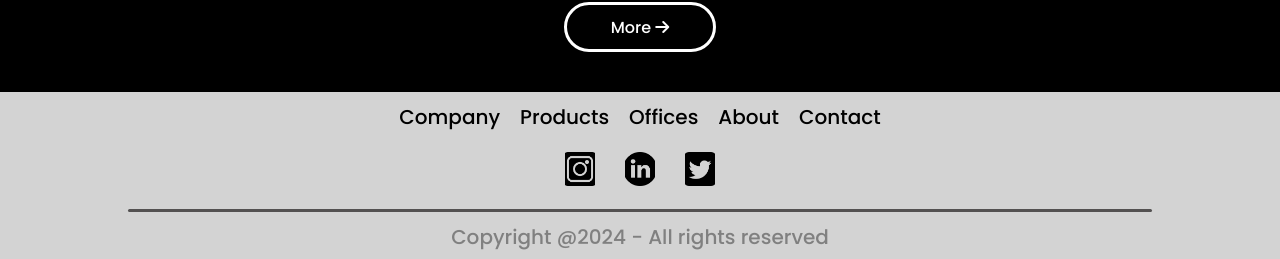
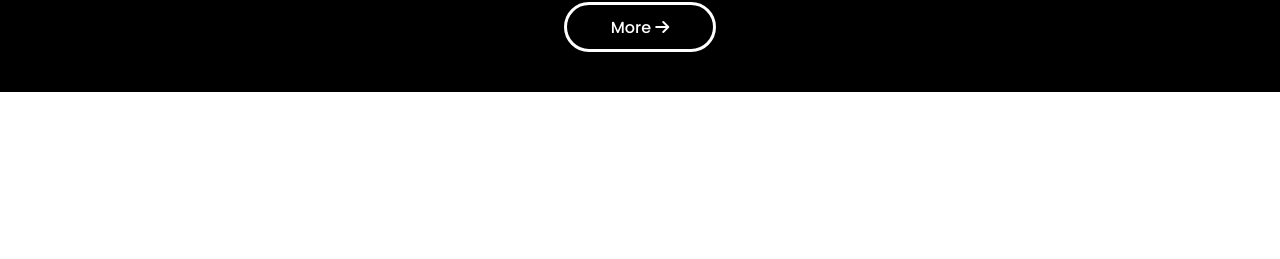
Before and after one commit to farhathullaM/Monumental, a React (Create React App) app: page / in a window 1280 px wide. Shown: the part 2823-3082 px from the top of the page. After the commit the page ends 2915 px from the top, so only its background shows below. Built offline with nearby package versions, Linux system fonts and the light colour scheme.

Commit message:
Path for showall page

```diff
--- a/src/App.js
+++ b/src/App.js
@@ -1,11 +1,11 @@
 import './App.css';
 import Navbar from './Components/Navbar/Navbar';
-import {BrowserRouter, Route, Routes} from 'react-router-dom';
-import Footer from './Components/Footer/Footer';
+import {BrowserRouter, Route, Routes} from 'react-router-dom'
 import Login from './Components/LoginSignup/Login';
 import SignUp from './Components/LoginSignup/Signup';
 import Home from './Components/Home/Home';
 import About from './Components/About/About';
+import Showall from './Components/Showall/Showall';
 
 function App() {
   return (
@@ -19,10 +19,10 @@ function App() {
           <Route path='/login' element={<Login/>}/>
           <Route path="/signup" exact element={<SignUp/>} />
           <Route path='/about' element={<About/>}/>
+          <Route path='/explore' element={<Showall/>}/>
       </Routes>
 
 
-      <Footer/>
       </BrowserRouter>
     </div>
   );
```
